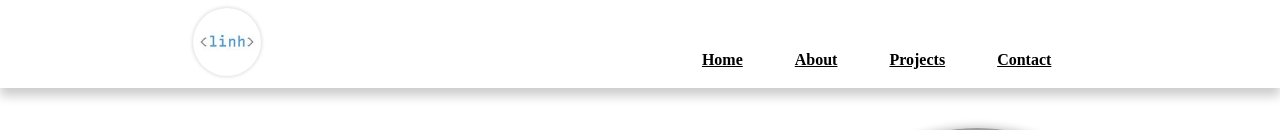
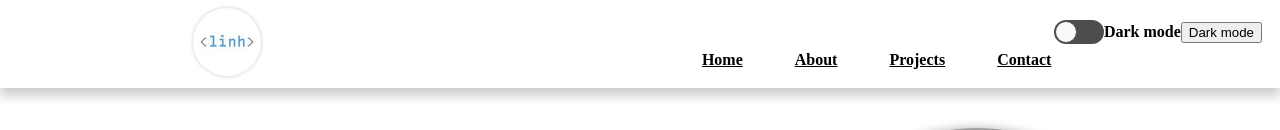
Before and after one commit to baolinh-dev/my-portfolio, a React (Create React App) app: page / in a window 1280 px wide. Shown: the top 130 px of the page. Built offline with nearby package versions, Linux system fonts and the light colour scheme; grey boxes are pictures that could not be loaded; the HTML template or start-up script is replaced by a standard one.

Commit message:
complete dark mode

```diff
--- a/package.json
+++ b/package.json
@@ -53,6 +53,7 @@
     "normalize.css": "^8.0.1",
     "react-app-rewired": "^2.2.1",
     "react-scroll": "^1.8.9",
+    "react-toggle": "^4.1.3",
     "react-tsparticles": "^2.9.3",
     "sass": "^1.62.1",
     "typewriter-effect": "^2.19.0"
--- /dev/null
+++ b/src/components/DarkModeToggle/DarkModeToggle.module.scss
@@ -0,0 +1,12 @@
+.dark-mode-toggle {
+    display: flex;
+    align-items: center;
+    position: fixed;
+    cursor: pointer;
+    top: 10px;
+    z-index: 99999999999999999999999;
+    right: 10px;
+    padding: 10px 8px;
+    border-radius: 12px;
+    font-weight: 600;
+}
--- a/src/components/DarkModeToggle/index.js
+++ b/src/components/DarkModeToggle/index.js
@@ -1,5 +1,11 @@
 import React, { useState, useEffect } from 'react';
 import Button from '../Common/Button';
+import Toggle from 'react-toggle';
+import 'react-toggle/style.css';
+import classNames from 'classnames/bind';
+import styles from './DarkModeToggle.module.scss';
+
+const cx = classNames.bind(styles);
 
 function DarkModeToggle({ onClick }) {
     const [isDarkMode, setIsDarkMode] = useState(localStorage.getItem('isDarkMode') === 'true' ? true : false);
@@ -8,17 +14,20 @@ function DarkModeToggle({ onClick }) {
         localStorage.setItem('isDarkMode', isDarkMode);
     }, [isDarkMode]);
 
-    function handleToggleClick() {
+    function handleToggleChange() {
         setIsDarkMode(!isDarkMode);
         onClick(!isDarkMode);
     }
 
     return (
-        <div className="dark-mode-toggle" onClick={handleToggleClick} style={{ position: 'fixed', cursor: 'pointer' }}>
-            <div className={`toggle ${isDarkMode ? 'on' : 'off'}`}>
-                <div className="circle"> ĐÂY </div>
-            </div>
-            <Button onClick={handleToggleClick}>{isDarkMode ? 'Light mode' : 'Dark mode'}</Button>
+        <div className={cx('dark-mode-toggle')}>
+            <Toggle
+                defaultChecked={isDarkMode}
+                icons={false}
+                onChange={handleToggleChange}
+            />
+            <span className={cx('text')}>{isDarkMode ? 'Light mode' : 'Dark mode'}</span>
+            <button onClick={handleToggleChange}>{isDarkMode ? 'Light mode' : 'Dark mode'}</button>
         </div>
     );
 }
--- a/src/components/GlobalStyles/GlobalStyles.scss
+++ b/src/components/GlobalStyles/GlobalStyles.scss
@@ -65,3 +65,7 @@ a {
 .revert {
     flex-direction: row-reverse;
 }
+
+.react-toggle {
+    margin-right: 8px !important;
+}
```
Also changed, not shown: 1 other file (tests, documents, lock files or other folders).
